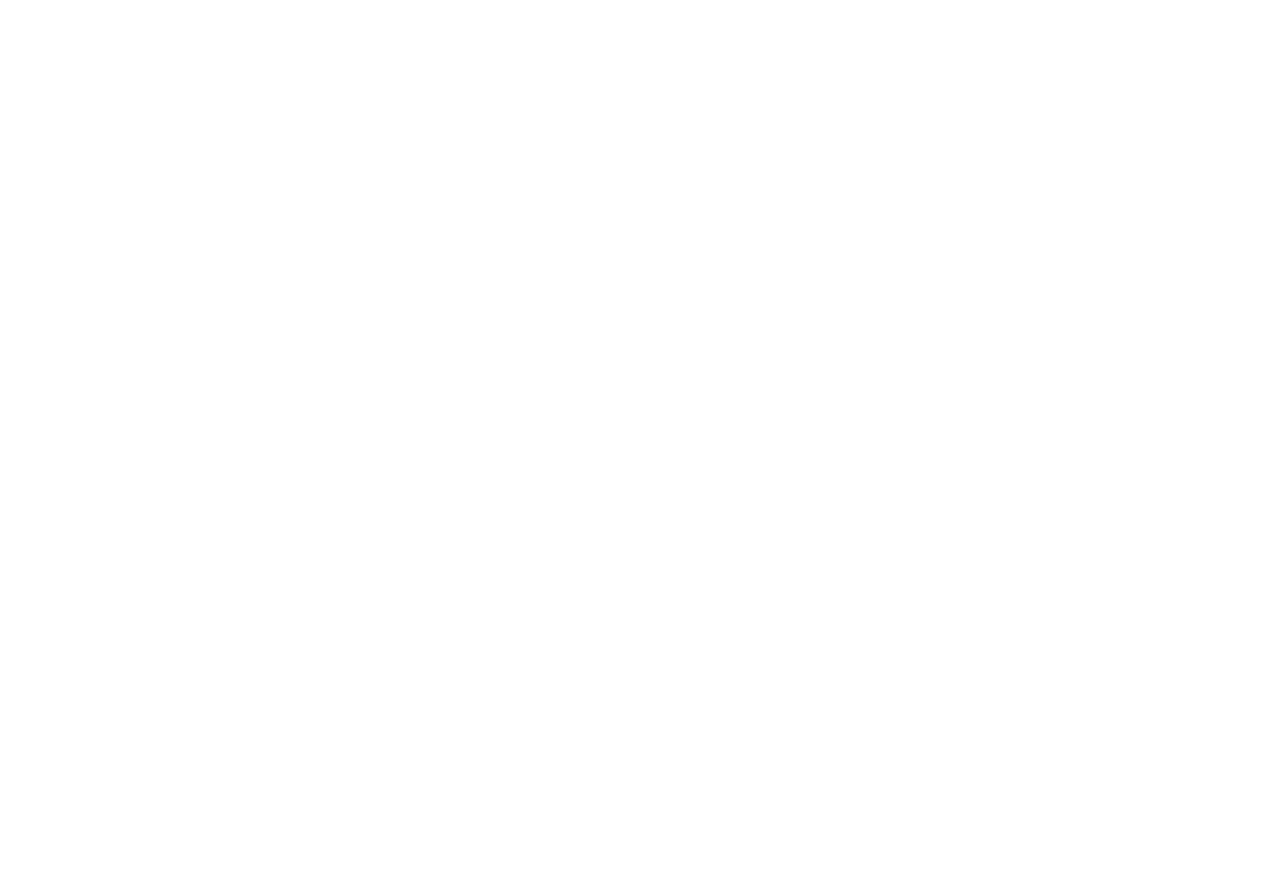
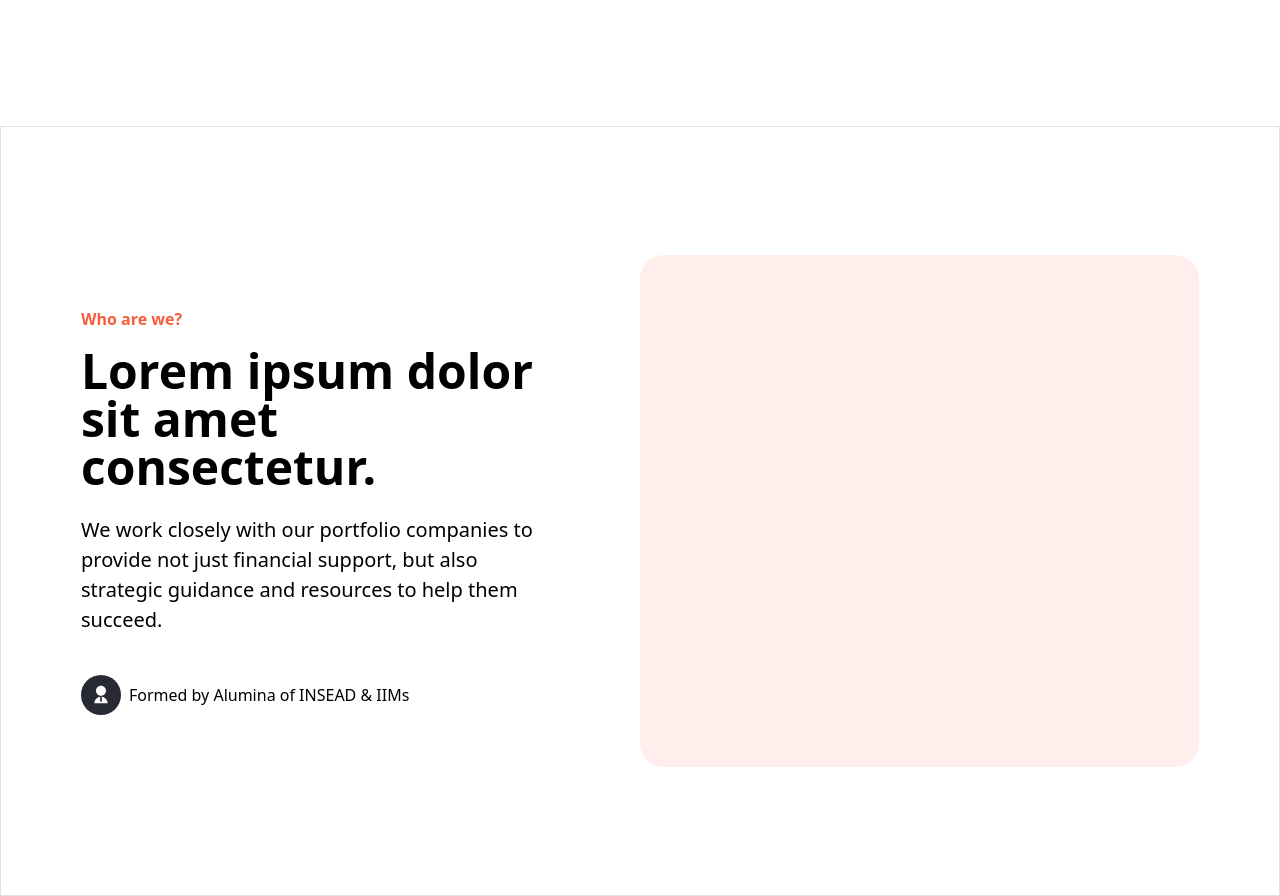
Before and after one commit to jazirk/ingloo-frontend, a Next.js app: page / in a window 1280 px wide. Shown: the part 725-1621 px from the top of the page. Before the commit the page ends 851 px from the top, so only its background shows below. Built offline with nearby package versions, Linux system fonts and the light colour scheme.

Commit message:
what we do section

```diff
--- a/src/templates/Home.tsx
+++ b/src/templates/Home.tsx
@@ -1,7 +1,13 @@
 import { Hero } from './Hero';
+import { WhatWeDo } from './WhatWeDo';
 
 const Home = () => {
-  return <Hero />;
+  return (
+    <>
+      <Hero />
+      <WhatWeDo />
+    </>
+  );
 };
 
 export { Home };
--- /dev/null
+++ b/src/templates/WhatWeDo.tsx
@@ -0,0 +1,34 @@
+import formedByLogo from '../../public/assets/images/formed-by.svg';
+import { Background } from '../background/Background';
+import { Section } from '../layout/Section';
+
+const WhatWeDo = () => (
+  <Background color="bg-white border border-[#E0E0E0]">
+    <Section yPadding="py-4">
+      <div className="flex flex-col lg:flex-row">
+        <div className="w-full lg:w-1/2 mx-2 lg:m-auto pr-0 sm:pr-16 lg:pr-20">
+          <div className="font-semibold text-base text-[#F85C3A] mt-16 lg:mt-0 ">
+            Who are we?
+          </div>
+          <div className="font-bold text-5xl leading-none mt-4 mb-6 pr-4">
+            Lorem ipsum dolor sit amet consectetur.
+          </div>
+          <div className="font-normal text-xl">
+            We work closely with our portfolio companies to provide not just
+            financial support, but also strategic guidance and resources to help
+            them succeed.
+          </div>
+          <div className="flex items-center gap-2 mt-10">
+            <img src={formedByLogo.src} alt="Formed By" />
+            <span>Formed by Alumina of INSEAD & IIMs</span>
+          </div>
+        </div>
+        <div className="w-full lg:w-1/2">
+          <div className="bg-[#F85C3A1A] h-[32rem] my-28 rounded-3xl" />
+        </div>
+      </div>
+    </Section>
+  </Background>
+);
+
+export { WhatWeDo };
```
Also changed, not shown: public/assets/images/formed-by.svg (added).
